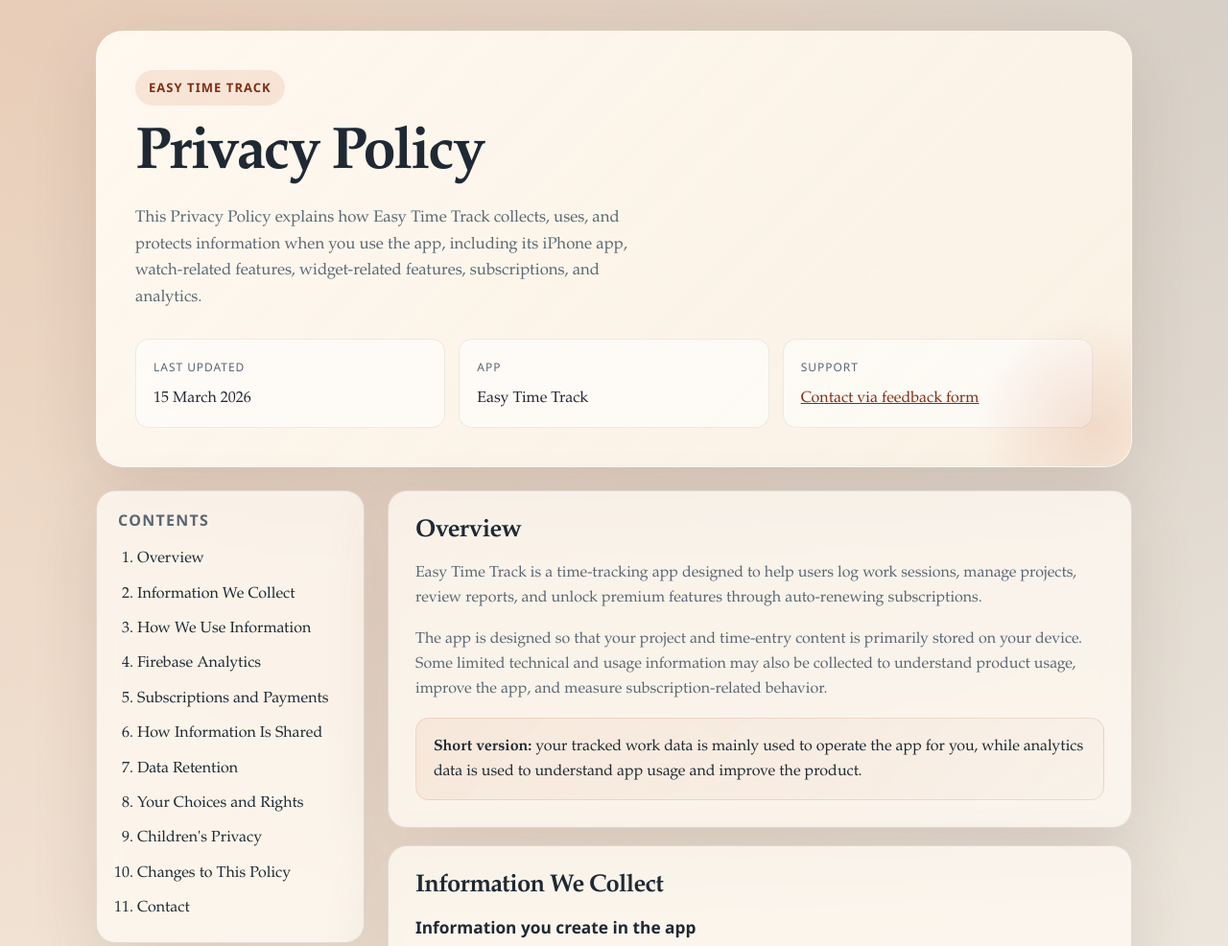
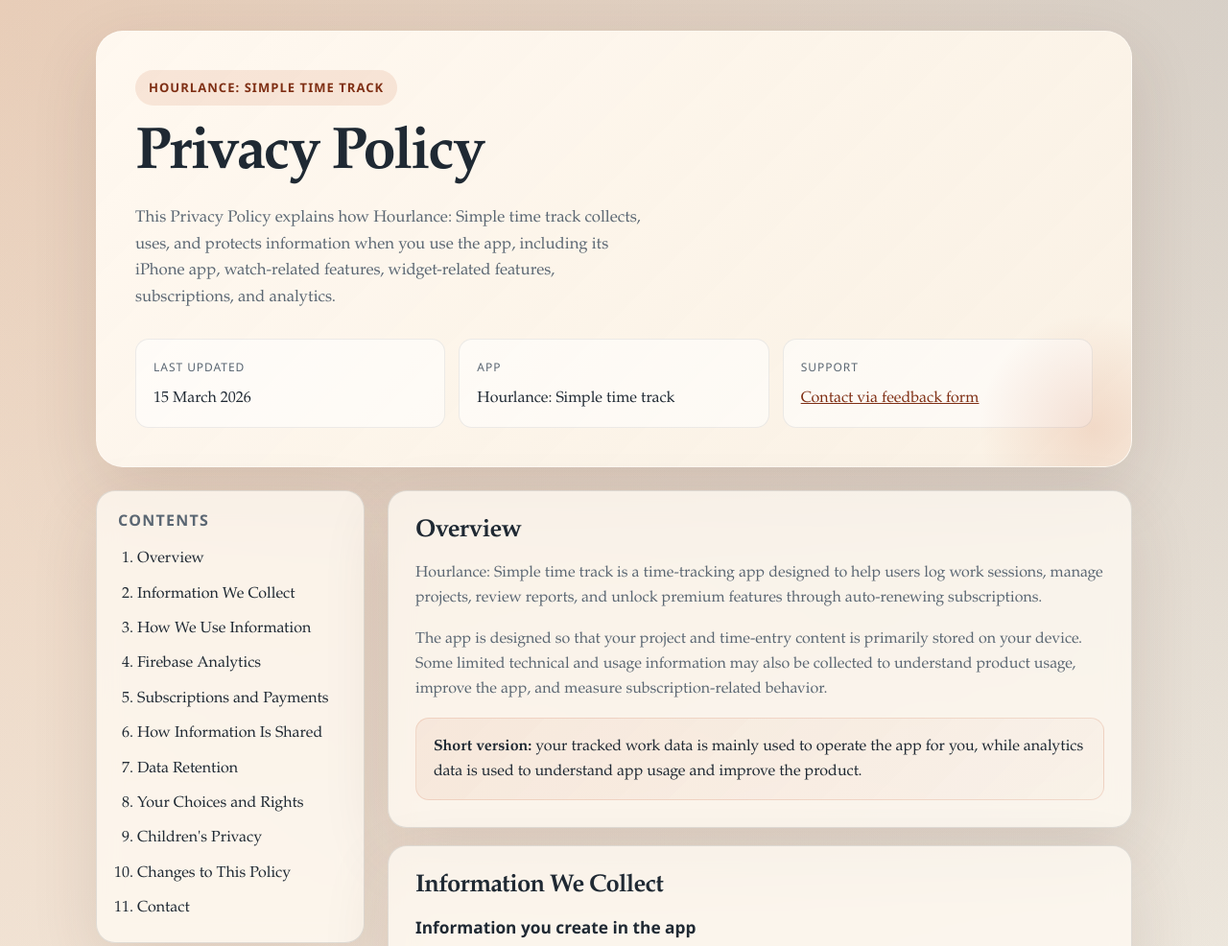
Before and after one commit to MariusCodeAcademy/MariusCodeAcademy.github.io, a plain HTML site: page docs/hourlance/privacy-policy.html in a window 1280 px wide. Shown: the top 986 px of the page at 96% size. Drawn offline with Linux system fonts and the light colour scheme.

Commit message:
Update privacy policy references from Easy Time Track to Hourlance: Simple time track

```diff
--- a/docs/hourlance/privacy-policy.html
+++ b/docs/hourlance/privacy-policy.html
@@ -3,7 +3,7 @@
 <head>
   <meta charset="UTF-8">
   <meta name="viewport" content="width=device-width, initial-scale=1.0">
-  <title>Privacy Policy | Easy Time Track</title>
+  <title>Privacy Policy | Hourlance: Simple time track</title>
   <style>
     :root {
       --bg: #f6f1e8;
@@ -276,10 +276,10 @@
 <body>
   <main class="shell">
     <section class="hero">
-      <span class="eyebrow">Easy Time Track</span>
+      <span class="eyebrow">Hourlance: Simple time track</span>
       <h1>Privacy Policy</h1>
       <p>
-        This Privacy Policy explains how Easy Time Track collects, uses, and protects information when you use the app,
+        This Privacy Policy explains how Hourlance: Simple time track collects, uses, and protects information when you use the app,
         including its iPhone app, watch-related features, widget-related features, subscriptions, and analytics.
       </p>
       <div class="meta">
@@ -289,7 +289,7 @@
         </div>
         <div class="meta-card">
           <span class="meta-label">App</span>
-          <span class="meta-value">Easy Time Track</span>
+          <span class="meta-value">Hourlance: Simple time track</span>
         </div>
         <div class="meta-card">
           <span class="meta-label">Support</span>
@@ -320,7 +320,7 @@
         <section class="panel" id="overview">
           <h2>Overview</h2>
           <p>
-            Easy Time Track is a time-tracking app designed to help users log work sessions, manage projects, review reports,
+            Hourlance: Simple time track is a time-tracking app designed to help users log work sessions, manage projects, review reports,
             and unlock premium features through auto-renewing subscriptions.
           </p>
           <p>
@@ -377,12 +377,12 @@
         <section class="panel" id="analytics">
           <h2>Firebase Analytics</h2>
           <p>
-            Easy Time Track uses Firebase Analytics, a service provided by Google, to understand product usage and improve the app.
+            Hourlance: Simple time track uses Firebase Analytics, a service provided by Google, to understand product usage and improve the app.
             Firebase Analytics may collect information such as app interactions, approximate location derived from IP address,
             device and app identifiers, device model, operating system, app version, and engagement events.
           </p>
           <p>
-            In Easy Time Track, analytics events may include actions such as app launch, tab changes, timer starts and stops,
+            In Hourlance: Simple time track, analytics events may include actions such as app launch, tab changes, timer starts and stops,
             manual entry creation, project creation or deletion, report navigation, paywall views, subscription events, and settings changes.
           </p>
           <p>
@@ -457,7 +457,7 @@
         <section class="panel" id="children">
           <h2>Children's Privacy</h2>
           <p>
-            Easy Time Track is not directed to children under 13, and we do not knowingly collect personal information from children under 13.
+            Hourlance: Simple time track is not directed to children under 13, and we do not knowingly collect personal information from children under 13.
             If you believe a child has provided personal information through the app, please contact us so we can review the situation.
           </p>
         </section>
@@ -487,7 +487,7 @@
 
     <footer class="footer">
       <p>
-        This template is tailored to the current Easy Time Track app structure, including local time-tracking data, App Store subscriptions,
+        This template is tailored to the current Hourlance: Simple time track app structure, including local time-tracking data, App Store subscriptions,
         widget and watch feature sharing, and Firebase Analytics. Review it before publishing to ensure it matches your final production behavior and legal requirements.
       </p>
     </footer>
```
